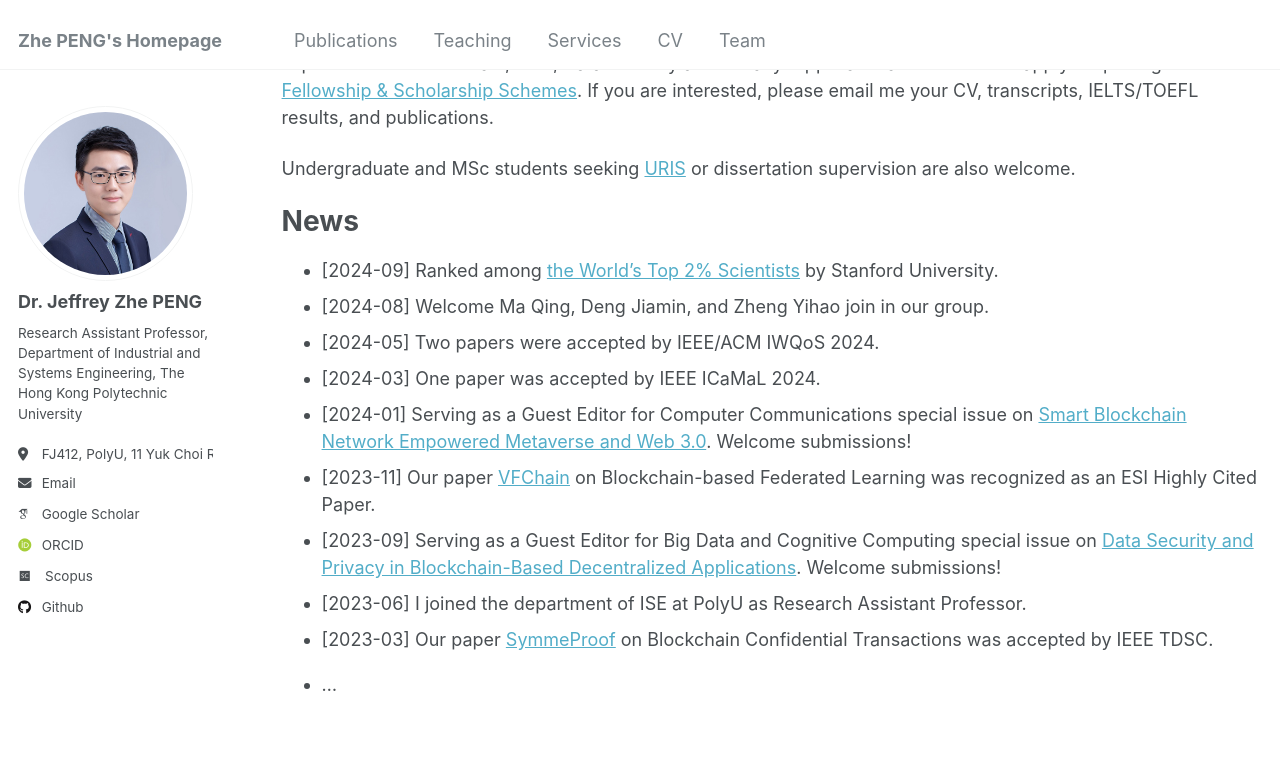
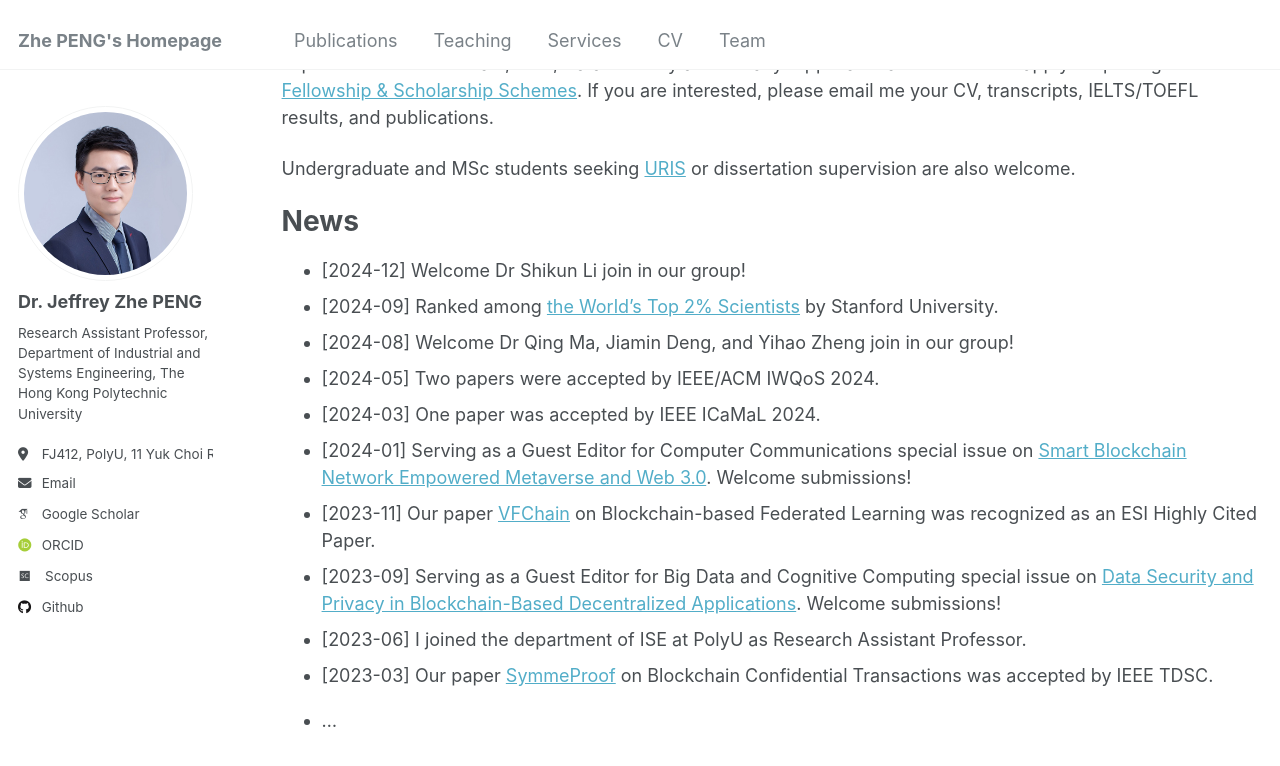
Before and after one commit to PENG-Zhe/peng-zhe.github.io, a Jekyll site: the page built from _pages/about.md, in a window 1280 px wide and 900 px high, scrolled down 625 px. Shown: the top 766 px of the window. Built offline with Jekyll 4.4.1, drawn with Linux system fonts in a browser that asks for light colours; some web fonts are replaced.

Commit message:
Update about.md

```diff
--- a/_pages/about.md
+++ b/_pages/about.md
@@ -26,8 +26,9 @@ Undergraduate and MSc students seeking [URIS](https://www.polyu.edu.hk/gs/ug-res
 
 
 # News
+- [2024-12] Welcome Dr Shikun Li join in our group!
 - [2024-09] Ranked among <a href="https://elsevier.digitalcommonsdata.com/datasets/btchxktzyw/7" target="_blank">the World’s Top 2% Scientists</a> by Stanford University.
-- [2024-08] Welcome Ma Qing, Deng Jiamin, and Zheng Yihao join in our group.
+- [2024-08] Welcome Dr Qing Ma, Jiamin Deng, and Yihao Zheng join in our group!
 - [2024-05] Two papers were accepted by IEEE/ACM IWQoS 2024.
 - [2024-03] One paper was accepted by IEEE ICaMaL 2024.
 - [2024-01] Serving as a Guest Editor for Computer Communications special issue on <a href="https://www.sciencedirect.com/journal/computer-communications/about/call-for-papers" target="_blank">Smart Blockchain Network Empowered Metaverse and Web 3.0</a>. Welcome submissions!
```
